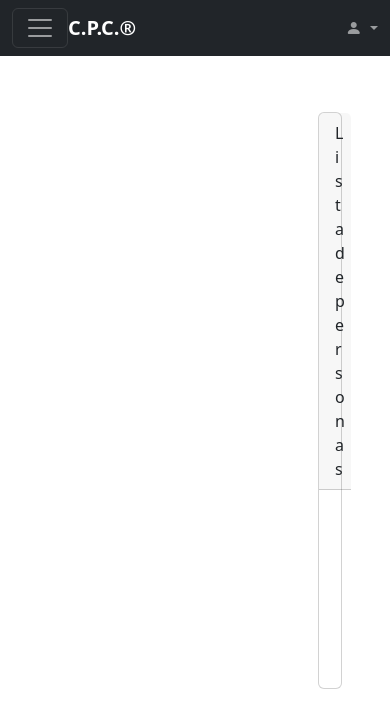
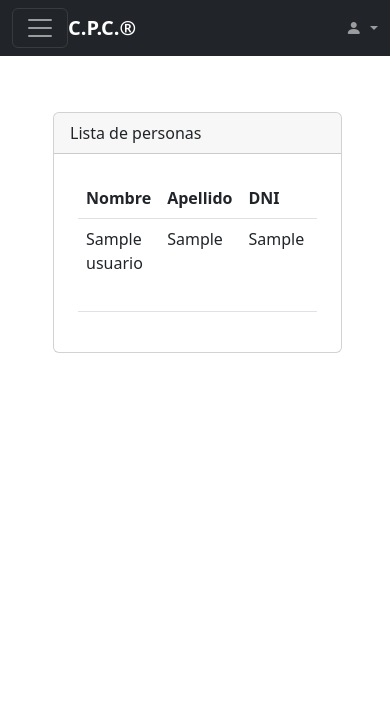
Before and after one commit to Fraloox/mesaWeb, a PHP site: page /home.php in a window 390 px wide; the page is wider, and only the part inside the window is pictured. Shown: the top 728 px of that part. Run offline with PHP 8.4, Linux system fonts and the light colour scheme; tables that the repository leaves empty or names only in its code hold one stand-in row (values such as "Sample post"); some libraries are stand-ins or nearby versions.

Commit message:
arreglado el responsive de la tabla
Arreglado pero no soporta resolución de movil

```diff
--- a/css/style-Home.css
+++ b/css/style-Home.css
@@ -26,6 +26,11 @@
         overflow: auto !important;
     }
 
+    .main{
+        margin-left: var(--offcanvas-width);
+
+    }
+
     .offcanvas-backdrop::before {
         display: none;
     }
@@ -41,10 +46,13 @@
         height: calc(100% - var(--topNavbarHeight));
         /*le da el height al menú con el caluculo del height del navbar - 100%*/
     }
+
+
 }
 
 main{
-    margin-left: var(--offcanvas-width);
+
+    margin-left: 5px;
 }
 
 .crud-body{
--- a/home.php
+++ b/home.php
@@ -160,7 +160,7 @@
   <!-- OFFCANVAS -->
 
   <!-- CRUD -->
-  <main class="mt-5 pt-3">
+  <main class="mt-5 pt-3 main" >
 
     <div class="conteiner mt-5">
 
```
